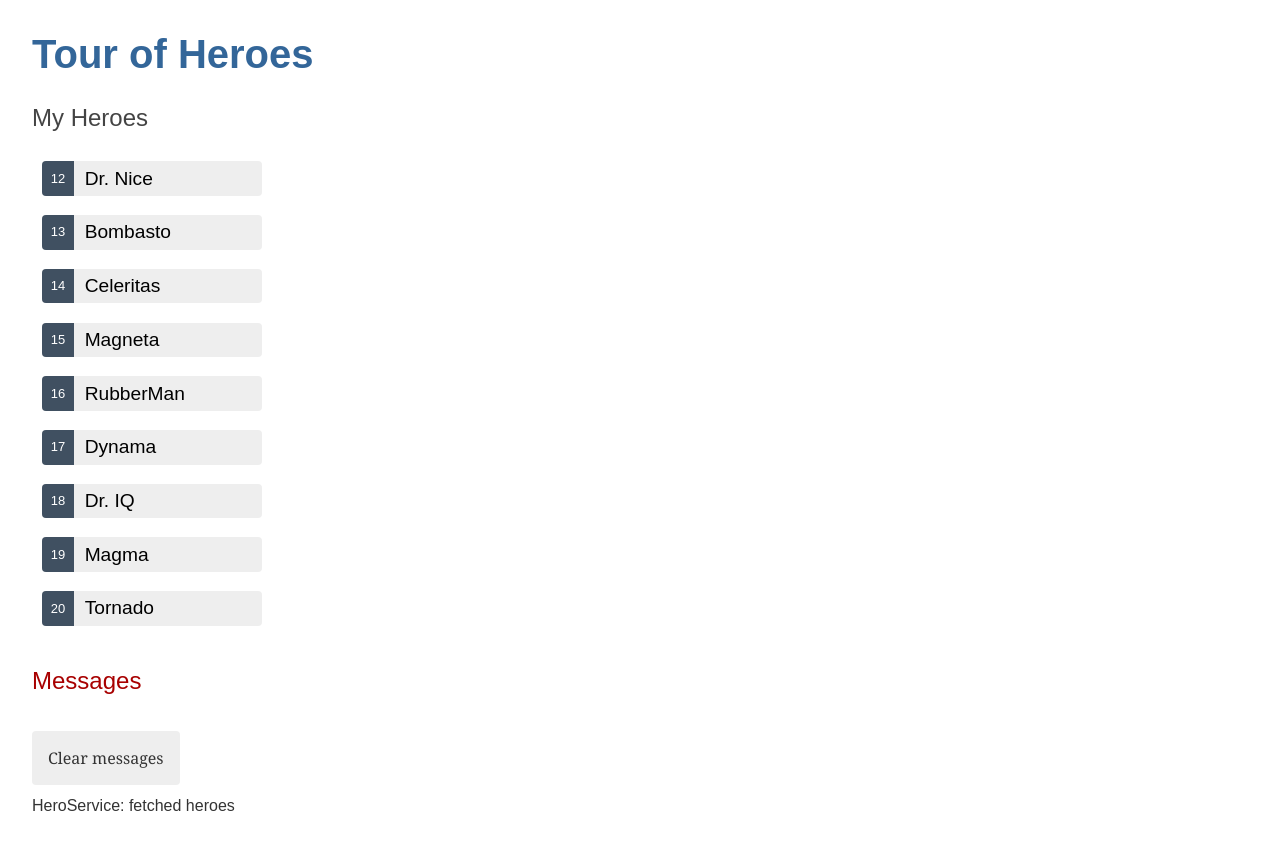
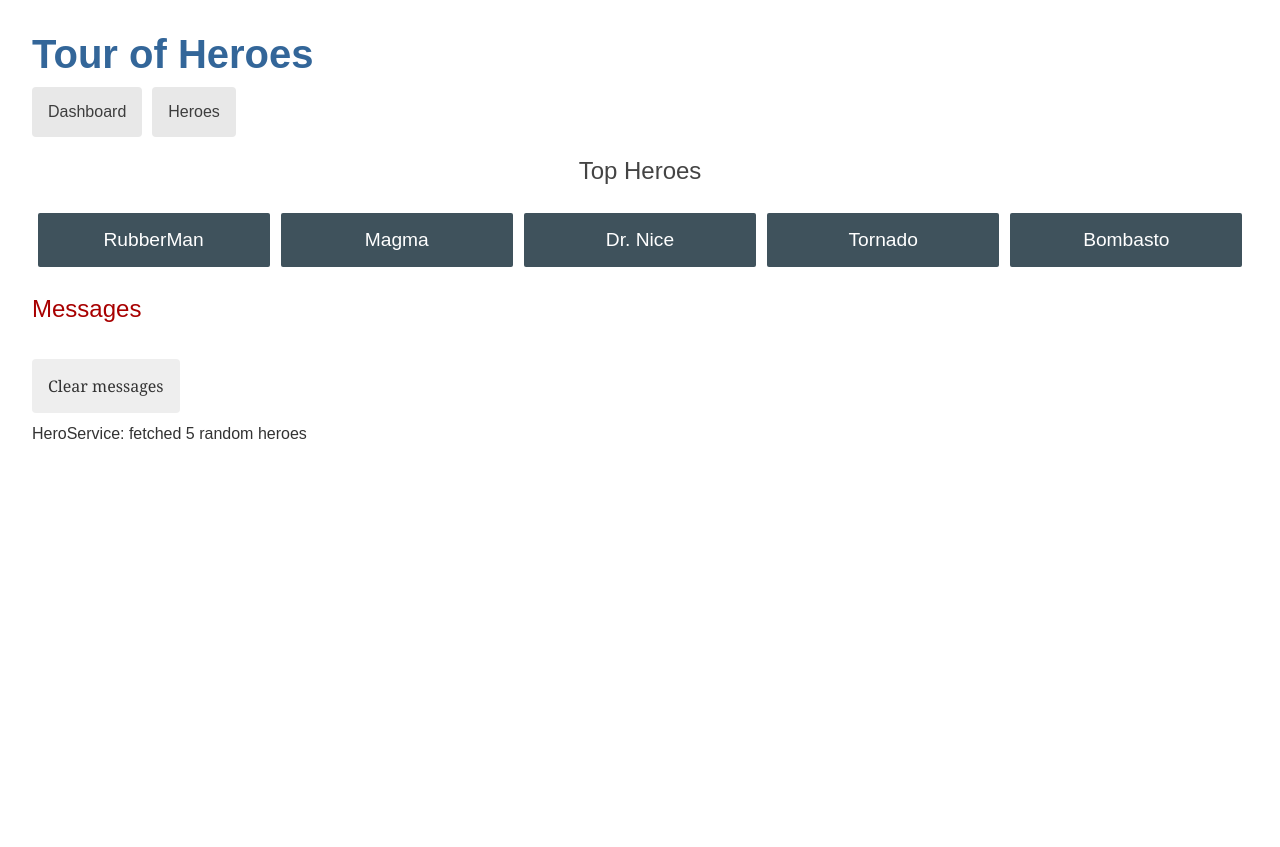
Before and after one commit to Emrikcah/ngHeroes, an Angular app: page /dashboard in a window 1280 px wide. Before the commit this address led to /. After the commit the page ends 800 px from the top, so only its background shows below. Built offline with nearby package versions, Linux system fonts and the light colour scheme.

Commit message:
finished the toh tutorial minus http

```diff
--- a/src/app/app.component.ts
+++ b/src/app/app.component.ts
@@ -1,21 +1,53 @@
 import { Component } from '@angular/core';
 import { CommonModule } from '@angular/common';
-import { RouterOutlet } from '@angular/router';
+import { RouterOutlet, RouterLink } from '@angular/router';
 import { HeroesComponent } from './heroes/heroes.component';
 import { MessagesComponent } from './messages/messages.component';
-
 
 @Component({
   selector: 'app-root',
   standalone: true,
-  imports: [CommonModule, RouterOutlet,HeroesComponent,MessagesComponent],
+  imports: [CommonModule, RouterOutlet, MessagesComponent, RouterLink],
   template: `
-  <h1>{{title}}</h1>
-    <app-heroes></app-heroes>
+    <h1>{{ title }}</h1>
+    <nav>
+      <a routerLink="/dashboard">Dashboard</a>
+      <a routerLink="/heroes">Heroes</a>
+    </nav>
+    <!-- The <router-outlet> tells the router where to display routed views. -->
+    <!-- routing is setup in app.routes.ts -->
+    <router-outlet></router-outlet>
     <app-messages></app-messages>
+  `,
+  styles: [
+    `
+      /* AppComponent's private CSS styles */
+      h1 {
+        margin-bottom: 0;
+      }
+      nav > a:first-child{
+        margin-right: 10px;
+      }
 
-  `,
-  styles: [],
+      nav a {
+        padding: 1rem;
+        text-decoration: none;
+        margin-top: 10px;
+        display: inline-block;
+        background-color: #e8e8e8;
+        color: #3d3d3d;
+        border-radius: 4px;
+      }
+
+      nav a:hover {
+        color: white;
+        background-color: #42545c;
+      }
+      nav a:active {
+        background-color: black;
+      }
+    `,
+  ],
 })
 export class AppComponent {
   title = 'Tour of Heroes';
--- a/src/app/app.routes.ts
+++ b/src/app/app.routes.ts
@@ -1,3 +1,11 @@
 import { Routes } from '@angular/router';
+import { HeroesComponent } from './heroes/heroes.component';
+import { DashboardComponent } from './dashboard/dashboard.component';
+import { HeroDetailComponent } from './hero-detail/hero-detail.component';
 
-export const routes: Routes = [];
+export const routes: Routes = [
+   { path: '', redirectTo: '/dashboard', pathMatch: 'full' },
+   { path: 'dashboard', component: DashboardComponent },
+   {path: 'heroes', component: HeroesComponent},
+   { path: 'detail/:id', component: HeroDetailComponent },
+];
--- /dev/null
+++ b/src/app/dashboard/dashboard.component.css
@@ -0,0 +1,50 @@
+/* DashboardComponent's private CSS styles */
+
+h2 {
+  text-align: center;
+}
+
+.heroes-menu {
+  padding: 0;
+  margin: auto;
+  max-width: 1400px;
+
+  /* flexbox */
+  display: flex;
+  flex-direction: row;
+  flex-wrap: wrap;
+  justify-content: space-around;
+  align-content: flex-start;
+  align-items: flex-start;
+}
+
+a {
+  background-color: #3f525c;
+  border-radius: 2px;
+  padding: 1rem;
+  font-size: 1.2rem;
+  text-decoration: none;
+  display: inline-block;
+  color: #fff;
+  text-align: center;
+  width: 100%;
+  max-width: 200px;
+  margin: .5rem auto;
+  box-sizing: border-box;
+
+  /* flexbox */
+  order: 0;
+  flex: 0 1 auto;
+  align-self: auto;
+}
+
+@media (min-width: 600px) {
+  a {
+    width: 18%;
+    box-sizing: content-box;
+  }
+}
+
+a:hover {
+  background-color: #000;
+}
--- /dev/null
+++ b/src/app/dashboard/dashboard.component.ts
@@ -0,0 +1,46 @@
+import { Component, OnInit } from '@angular/core';
+import { CommonModule } from '@angular/common';
+import { IHero } from '../Interface/ihero';
+import { HeroService } from '../hero.service';
+
+
+import { RouterLink } from '@angular/router';
+
+
+@Component({
+  selector: 'app-dashboard',
+  standalone: true,
+  imports: [CommonModule, RouterLink],
+  template: `
+    <h2>Top Heroes</h2>
+    <div class="heroes-menu">
+      <a *ngFor="let hero of heroes" routerLink="/detail/{{ hero.id }}">
+        {{ hero.name }}
+      </a>
+    </div>
+  `,
+  styleUrls: ['./dashboard.component.css'],
+})
+export class DashboardComponent implements OnInit {
+  heroes: IHero[] = [];
+
+
+  ngOnInitHasRun:boolean = false;
+  /**
+   *
+   */
+  constructor(
+    private heroService: HeroService,
+
+  ) {}
+
+  ngOnInit(): void {
+
+      this.getHeroes();
+  }
+
+  //return 5 random heroes
+  getHeroes(): void {
+    this.heroService.getRandomHeroes().subscribe((h) => (this.heroes = h));
+  }
+}
--- a/src/app/hero-detail/hero-detail.component.ts
+++ b/src/app/hero-detail/hero-detail.component.ts
@@ -1,13 +1,16 @@
-import { Component,Input } from '@angular/core';
+import { Component, Input } from '@angular/core';
 import { CommonModule } from '@angular/common';
-import {IHero} from '../Interface/ihero';
+import { IHero } from '../Interface/ihero';
 import { FormsModule } from '@angular/forms';
+import { ActivatedRoute } from '@angular/router';
+import { Location } from '@angular/common';
 
+import { HeroService } from '../hero.service';
 
 @Component({
   selector: 'app-hero-detail',
   standalone: true,
-  imports: [CommonModule,FormsModule],
+  imports: [CommonModule, FormsModule],
   template: `
     <div *ngIf="hero">
       <h2>{{ hero.name | uppercase }} Details</h2>
@@ -16,10 +19,71 @@ import { FormsModule } from '@angular/forms';
         <label for="hero-name">Hero name: </label>
         <input id="hero-name" [(ngModel)]="hero.name" placeholder="name" />
       </div>
+      <button type="button" (click)="goBack()">go back</button>
     </div>
   `,
-  styles: [],
+  styles: [
+    `
+      /* HeroDetailComponent's private CSS styles */
+      label {
+        color: #435960;
+        font-weight: bold;
+      }
+      input {
+        font-size: 1em;
+        padding: 0.5rem;
+      }
+      button {
+        margin-top: 20px;
+        background-color: #eee;
+        padding: 1rem;
+        border-radius: 4px;
+        font-size: 1rem;
+      }
+      button:hover {
+        background-color: #cfd8dc;
+      }
+      button:disabled {
+        background-color: #eee;
+        color: #ccc;
+        cursor: auto;
+      }
+    `,
+  ],
 })
 export class HeroDetailComponent {
   @Input() hero?: IHero;
+
+  constructor(
+    private route: ActivatedRoute,
+    private heroService: HeroService,
+    private location: Location
+  ) {}
+
+  ngOnInit(): void {
+    this.getHero();
+  }
+
+  goBack(): void {
+    this.location.back();
+  }
+
+  getHero(): void {
+    const id = Number(this.route.snapshot.paramMap.get('id'));
+    this.heroService.getHero(id).subscribe((hero) => (this.hero = hero));
+  }
 }
+
+/**The ActivatedRoute holds information about the route to this instance of the HeroDetailComponent. This component is interested in the route's parameters extracted from the URL. The "id" parameter is the id of the hero to display.
+
+The HeroService gets hero data from the remote server and this component uses it to get the hero-to-display.
+
+The location is an Angular service for interacting with the browser. This service lets you navigate back to the previous view. */
+
+/**The route.snapshot is a static image of the route information shortly after the component was created.
+
+The paramMap is a dictionary of route parameter values extracted from the URL. The "id" key returns the id of the hero to fetch.
+
+Route parameters are always strings. The JavaScript Number function converts the string to a number, which is what a hero id should be.
+
+The browser refreshes and the application crashes with a compiler error. HeroService doesn't have a getHero() method. Add it now. */
--- a/src/app/heroes/heroes.component.ts
+++ b/src/app/heroes/heroes.component.ts
@@ -3,33 +3,26 @@ import { CommonModule } from '@angular/common';
 import { IHero } from '../Interface/ihero';
 import { FormsModule } from '@angular/forms';
 import { HeroService } from '../hero.service';
-import { MessageService } from '../message.service';
 
-import {HeroDetailComponent} from '../hero-detail/hero-detail.component'
+import { HeroDetailComponent } from '../hero-detail/hero-detail.component';
 
-
+import { RouterLink } from '@angular/router';
 
 @Component({
   selector: 'app-heroes',
   standalone: true,
-  imports: [CommonModule, FormsModule,HeroDetailComponent],
+  imports: [CommonModule, FormsModule, HeroDetailComponent, RouterLink],
   template: `
     <h2>My Heroes</h2>
     <ul class="heroes">
       <li *ngFor="let hero of heroes">
-        <button
-          [class.selected]="hero === selectedHero"
-          type="button"
-          (click)="onSelect(hero)"
-        >
-          <span class="badge">{{ hero.id }}</span>
-          <span class="name">{{ hero.name }}</span>
-        </button>
+        <a routerLink="/detail/{{ hero.id }}">
+          <span class="badge">{{ hero.id }}</span> {{ hero.name }}
+        </a>
       </li>
     </ul>
-    <!-- app-detail is what has the hero property -->
-    <app-hero-detail [hero]="selectedHero"></app-hero-detail>
-
+    <!-- app-detail is what has the hero property
+    <app-hero-detail [hero]="selectedHero"></app-hero-detail> -->
   `,
   styles: [
     `
@@ -40,49 +33,35 @@ import {HeroDetailComponent} from '../hero-detail/hero-detail.component'
   padding: 0;
   width: 15em;
 }
-
 .heroes li {
-        display: flex;
+  position: relative;
+  cursor: pointer;
 }
 
-      .heroes button {
-        flex: 1;
-        cursor: pointer;
-        position: relative;
-        left: 0;
-        background-color: #eee;
-        margin: 0.5em;
-        padding: 0;
-        border-radius: 4px;
-        display: flex;
-        align-items: stretch;
-        height: 1.8em;
+.heroes li:hover {
+  left: .1em;
 }
 
-      .heroes button:hover {
+.heroes a {
+  color: #333;
+  text-decoration: none;
+  background-color: #EEE;
+  margin: .5em;
+  padding: .3em 0;
+  height: 1.6em;
+  border-radius: 4px;
+  display: block;
+  width: 100%;
+}
+
+.heroes a:hover {
   color: #2c3a41;
   background-color: #e6e6e6;
-        left: 0.1em;
 }
 
-      .heroes button:active {
+.heroes a:active {
   background-color: #525252;
   color: #fafafa;
-      }
-
-      .heroes button.selected {
-        background-color: black;
-        color: white;
-      }
-
-      .heroes button.selected:hover {
-        background-color: #505050;
-        color: white;
-      }
-
-      .heroes button.selected:active {
-        background-color: black;
-        color: white;
 }
 
 .heroes .badge {
@@ -92,19 +71,22 @@ import {HeroDetailComponent} from '../hero-detail/hero-detail.component'
   padding: 0.8em 0.7em 0 0.7em;
   background-color: #405061;
   line-height: 1em;
-        margin-right: 0.8em;
+  position: relative;
+  left: -1px;
+  top: -4px;
+  height: 1.8em;
+  min-width: 16px;
+  text-align: right;
+  margin-right: .8em;
   border-radius: 4px 0 0 4px;
-      }
-
-      .heroes .name {
-        align-self: center;
 }
     `,
   ],
 })
 export class HeroesComponent implements OnInit {
-
-  constructor(private heroService: HeroService, private messageService: MessageService) { }
+  constructor(
+    private heroService: HeroService,
+  ) {}
 
   ngOnInit(): void {
     this.getHeroes();
@@ -112,19 +94,12 @@ export class HeroesComponent implements OnInit {
 
   //properties
   heroes: IHero[] = [];
-  selectedHero?: IHero;
 
-  //methods
-  onSelect(hero: IHero): void {
-    this.selectedHero = hero;
-    this.messageService.add(`HeroesComponent: Selected hero id=${hero.id}`);
-  }
+
 
   getHeroes(): void {
-  this.heroService.getHeroes()
-      .subscribe(heroes => this.heroes = heroes);
+    this.heroService.getHeroes().subscribe((h) => (this.heroes = h));
   }
-
 }
 
 // While you could call getHeroes() in the constructor, that's not the best practice.
--- a/src/app/message.service.ts
+++ b/src/app/message.service.ts
@@ -14,5 +14,3 @@ export class MessageService {
     this.messages = [];
   }
 }
-
-//this service must be standalone. How do i make a service standalone?
--- a/src/main.ts
+++ b/src/main.ts
@@ -2,5 +2,6 @@ import { bootstrapApplication } from '@angular/platform-browser';
 import { appConfig } from './app/app.config';
 import { AppComponent } from './app/app.component';
 
+
 bootstrapApplication(AppComponent, appConfig)
   .catch((err) => console.error(err));
```
Lines whose indentation alone changed are shown as unchanged.
